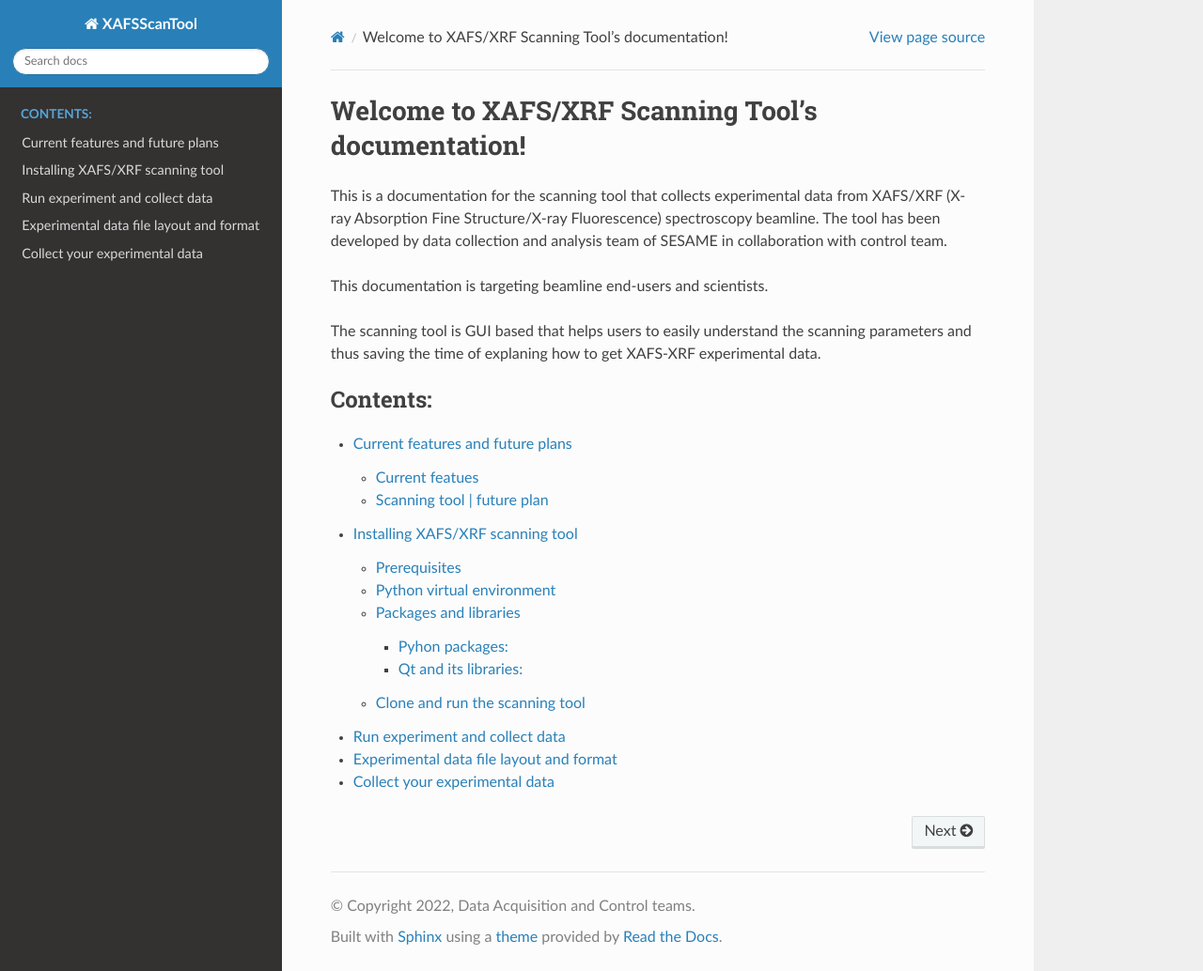
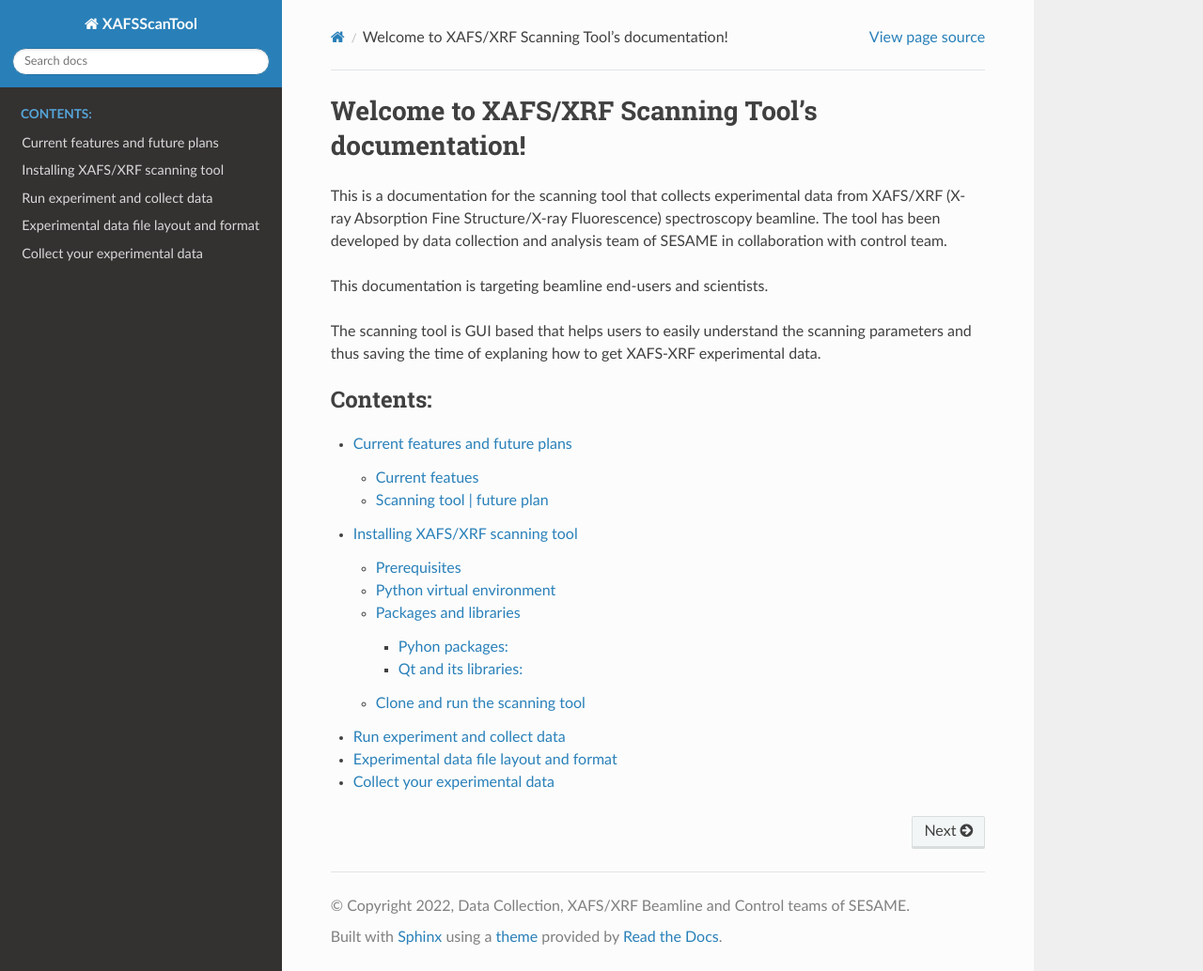
Before and after one commit to SESAME-Synchrotron/XAFSScanTool, a Sphinx documentation site: the page built from docs/source/index.rst, in a window 1280 px wide and 1034 px high. Shown: the whole window at 94% size. Built offline with Sphinx 7.4.7 and the Read the Docs theme 2.0.0, drawn with Linux system fonts in a browser that asks for light colours.

Commit message:
Update conf.py

```diff
--- a/docs/source/conf.py
+++ b/docs/source/conf.py
@@ -18,8 +18,8 @@
 # -- Project information -----------------------------------------------------
 
 project = 'XAFSScanTool'
-copyright = '2022, Data Acquisition and Control teams'
-author = 'Data Acquisition and Control teams'
+copyright = '2022, Data Collection, XAFS/XRF Beamline and Control teams of SESAME'
+author = 'Data Collection, XAFS/XRF Beamline and Control teams SESAME'
 
 
 # -- General configuration ---------------------------------------------------
```
